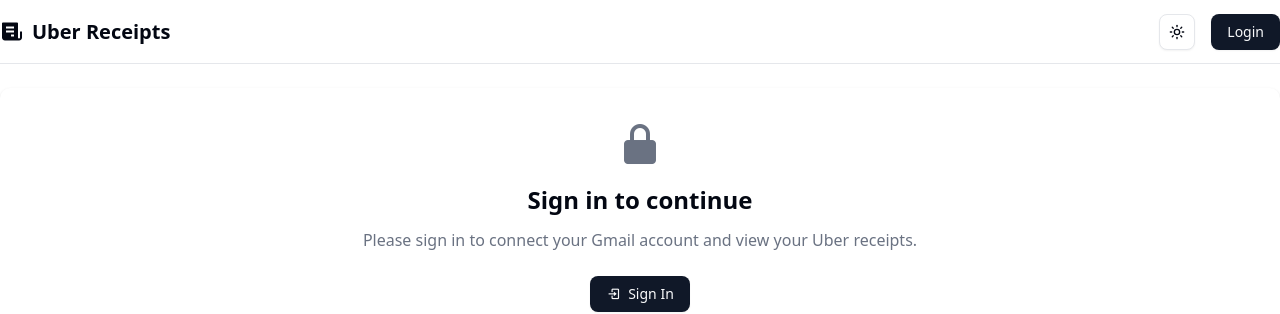
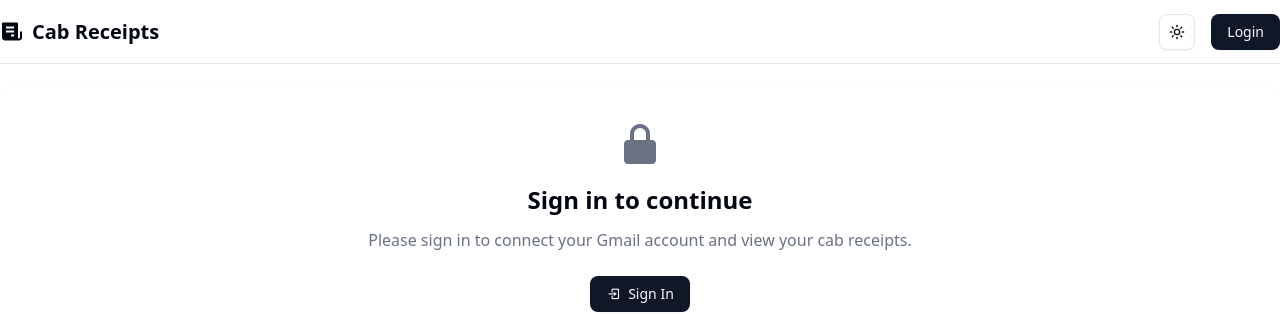
Before and after one commit to sushil-kamble/uber-receipts-dashboard, a Next.js app: page / in a window 1280 px wide. Shown: the top 314 px of the page. Built offline with nearby package versions, Linux system fonts and the light colour scheme; no server answers.

Commit message:
Update application references from "Uber" to "Cab" in README, layout, and component files for consistency. Refactor DateRangePicker layout and remove unused code.

```diff
--- a/src/app/Header.tsx
+++ b/src/app/Header.tsx
@@ -17,7 +17,7 @@
         <div className="flex items-center justify-between h-full">
           <Link href="/" className="text-xl font-bold flex items-center gap-2">
             <i className="bx bxs-receipt text-2xl"></i>
-            Uber Receipts
+            Cab Receipts
           </Link>
           <div className="flex items-center gap-4">
             <ModeToggle />
--- a/src/app/components/DateRangePicker.tsx
+++ b/src/app/components/DateRangePicker.tsx
@@ -26,13 +26,6 @@
   }, [dateRange]);
 
   // Predefined date ranges
-  const last7Days = () => {
-    const to = new Date();
-    const from = new Date();
-    from.setDate(from.getDate() - 7);
-    setDateRange({ from, to });
-  };
-
   const last30Days = () => {
     const to = new Date();
     const from = new Date();
@@ -48,7 +41,7 @@
   };
 
   return (
-    <div className="flex flex-col space-y-4">
+    <div className="flex flex-row items-center space-x-4">
       <div className="grid gap-2">
         <Popover>
           <PopoverTrigger asChild>
@@ -56,7 +49,7 @@
               id="date"
               variant={"outline"}
               className={cn(
-                "w-full md:w-auto justify-start text-left font-normal",
+                "w-auto justify-start text-left font-normal",
                 !date.from && "text-muted-foreground"
               )}
             >
@@ -99,14 +92,6 @@
         <Button
           variant="outline"
           size="sm"
-          onClick={last7Days}
-          className="text-xs"
-        >
-          Last 7 Days
-        </Button>
-        <Button
-          variant="outline"
-          size="sm"
           onClick={last30Days}
           className="text-xs"
         >
--- a/src/app/components/GmailConnection.tsx
+++ b/src/app/components/GmailConnection.tsx
@@ -95,7 +95,6 @@
 
   return (
     <div className="flex flex-col mb-5 bg-card rounded-lg shadow p-4">
-      <h2 className="text-lg font-semibold mb-1.5">Gmail Connection</h2>
       <div className="flex items-center">
         <div className="flex-1">
           {isLoading ? (
@@ -137,8 +136,8 @@
       </div>
       <p className="text-xs text-muted-foreground">
         {isConnected
-          ? "Your Gmail account is connected. You can now search for Uber receipts in your inbox."
-          : "Connect your Gmail account to search for Uber receipts in your inbox."}
+          ? "Your Gmail account is connected. You can now search for cab receipts in your inbox."
+          : "Connect your Gmail account to search for cab receipts in your inbox."}
       </p>
     </div>
   );
--- a/src/app/layout.tsx
+++ b/src/app/layout.tsx
@@ -18,12 +18,12 @@
 });
 
 export const metadata: Metadata = {
-  title: "Uber Receipts Dashboard",
+  title: "Cab Receipts Dashboard",
   description:
-    "Manage and organize your Uber receipts efficiently. Search, download, and export receipts with ease.",
+    "Manage and organize your cab receipts efficiently. Search, download, and export receipts with ease.",
   generator: "Next.js",
-  applicationName: "Uber Receipts Dashboard",
-  keywords: ["uber", "receipts", "dashboard", "expense management"],
+  applicationName: "Cab Receipts Dashboard",
+  keywords: ["cab", "receipts", "dashboard", "expense management"],
   authors: [{ name: "Your Name" }],
   creator: "Your Name",
   publisher: "Your Name",
@@ -34,19 +34,19 @@
   },
   metadataBase: new URL(process.env.NEXT_PUBLIC_APP_URL!),
   openGraph: {
-    title: "Uber Receipts Dashboard",
+    title: "Cab Receipts Dashboard",
     description:
-      "Manage and organize your Uber receipts efficiently. Search, download, and export receipts with ease.",
+      "Manage and organize your cab receipts efficiently. Search, download, and export receipts with ease.",
     url: process.env.NEXT_PUBLIC_APP_URL,
-    siteName: "Uber Receipts Dashboard",
+    siteName: "Cab Receipts Dashboard",
     locale: "en_US",
     type: "website",
   },
   twitter: {
     card: "summary_large_image",
-    title: "Uber Receipts Dashboard",
+    title: "Cab Receipts Dashboard",
     description:
-      "Manage and organize your Uber receipts efficiently. Search, download, and export receipts with ease.",
+      "Manage and organize your cab receipts efficiently. Search, download, and export receipts with ease.",
     creator: "@yourusername",
   },
   robots: {
--- a/src/app/page.tsx
+++ b/src/app/page.tsx
@@ -179,7 +179,7 @@
           <i className="bx bxs-lock-alt text-5xl mb-4 text-muted-foreground"></i>
           <h2 className="text-2xl font-semibold mb-3">Sign in to continue</h2>
           <p className="text-muted-foreground mb-6">
-            Please sign in to connect your Gmail account and view your Uber
+            Please sign in to connect your Gmail account and view your cab
             receipts.
           </p>
           <SignInButton mode="modal">
@@ -199,8 +199,7 @@
         {isGmailConnected && (
           <>
             {/* Date Range Picker Section */}
-            <div className="mb-5 bg-card rounded-lg shadow p-4">
-              <h2 className="text-lg font-semibold mb-3">Select Date Range</h2>
+            <div className="mb-5 bg-card rounded-lg shadow p-4 flex flex-row items-center justify-between">
               <DateRangePicker
                 dateRange={dateRange}
                 setDateRange={(range: DateRange) => {
@@ -211,11 +210,11 @@
                   });
                 }}
               />
-              <div className="mt-4 flex items-center">
+              <div className="flex items-center space-x-2">
                 <Button
                   onClick={handleSearch}
                   disabled={!dateRange.from || !dateRange.to || isLoading}
-                  className="mr-2 flex items-center gap-1"
+                  className="flex items-center gap-1"
                 >
                   <i
                     className={`bx ${
```
Also changed, not shown: 2 other files (tests, documents, lock files or other folders).
